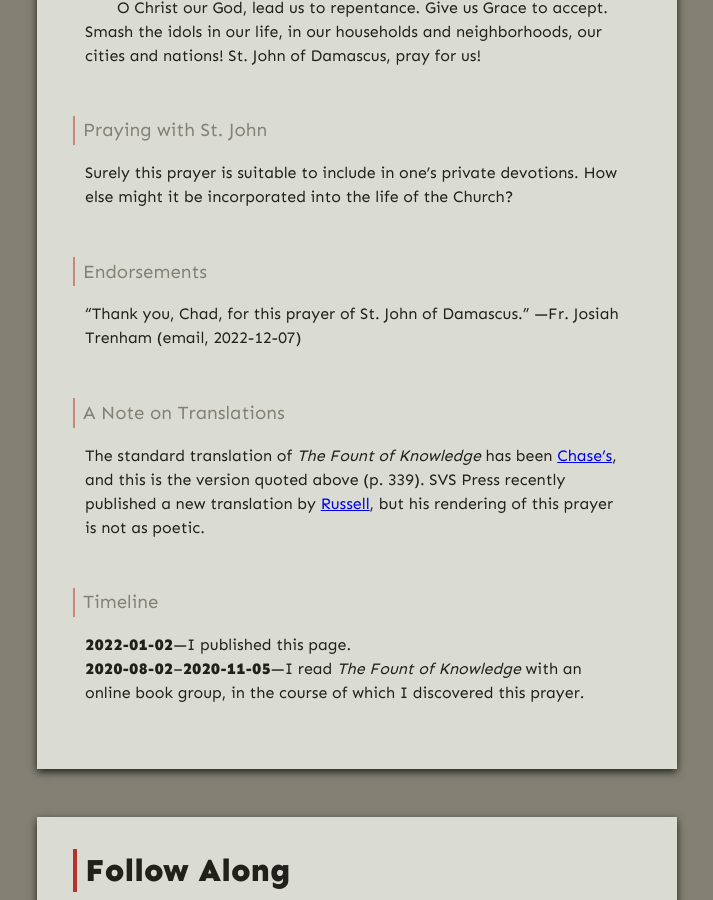
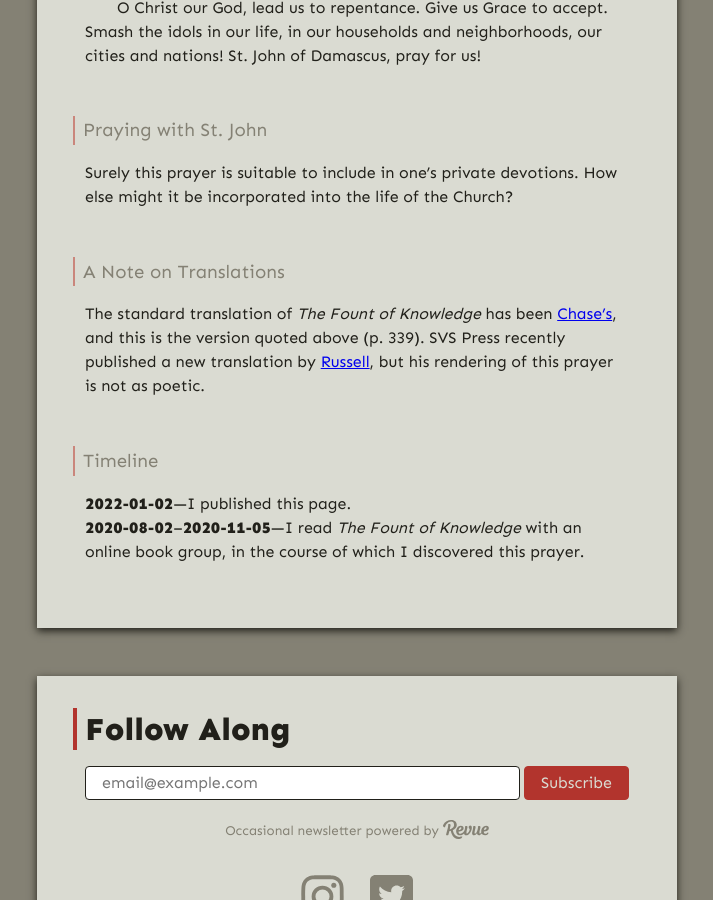
Before and after one commit to gospel-desk/www.logstown.com, a Jekyll site: the page built from well-done-o-christ/index.md, in a window 1280 px wide and 900 px high, scrolled down 2358 px. Shown: the whole window, without its empty margins (283-996 px from the left). Built offline with Jekyll 4.4.1, drawn with Linux system fonts in a browser that asks for light colours.

Commit message:
Don't endorse w/o permission

```diff
--- a/well-done-o-christ/index.md
+++ b/well-done-o-christ/index.md
@@ -85,11 +85,6 @@ Surely this prayer is suitable to include in one's private devotions. How else
 might it be incorporated into the life of the Church?
 
 
-#### Endorsements
-
-"Thank you, Chad, for this prayer of St. John of Damascus." —Fr. Josiah Trenham (email, 2022-12-07)
-
-
 
 #### A Note on Translations
 
```
